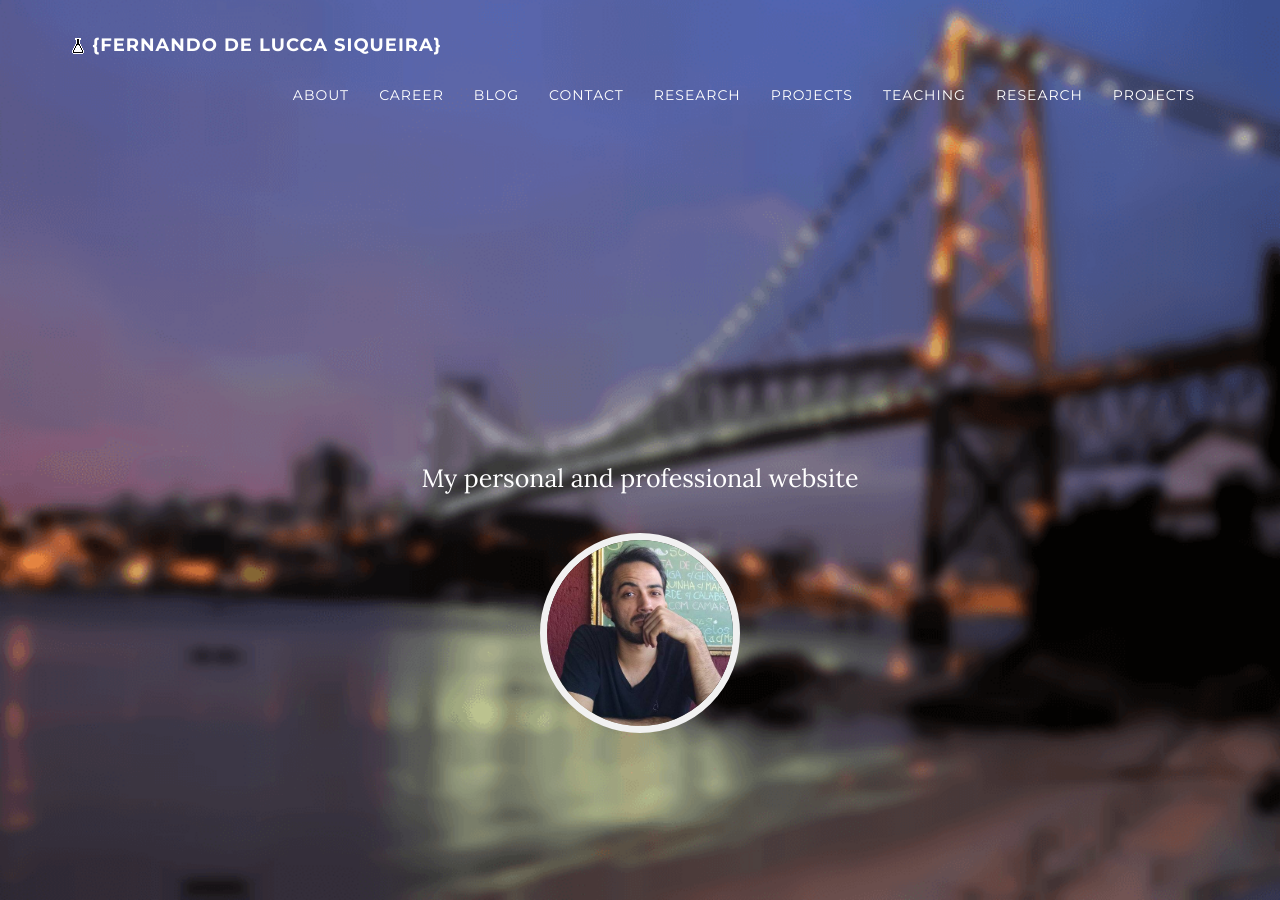
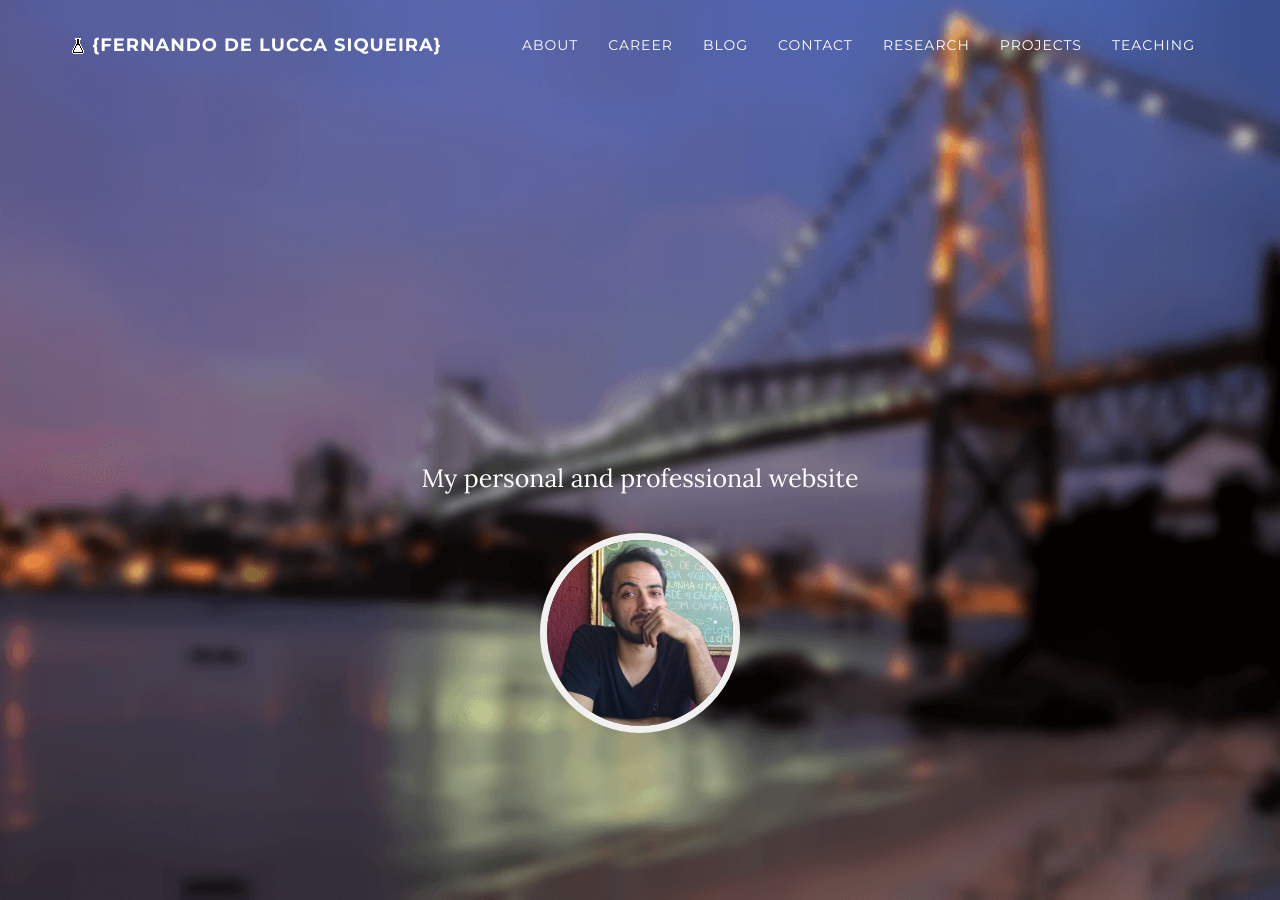
Before and after one commit to fernandolkf/fernandolkf.github.io, a Jekyll site: the page built from index.html, in a window 1280 px wide and 900 px high. Built offline with Jekyll 4.4.1, drawn with Linux system fonts in a browser that asks for light colours; comment, search, counter and statistics services are not loaded.

Commit message:
Fixing menu

```diff
--- a/_includes/navigation.html
+++ b/_includes/navigation.html
@@ -42,6 +42,18 @@
                       <li>
                         <a class="page-scroll" href="/blog/index.html"> {{ p[0] }} </a>
                       </li>
+                      {% elsif p[0] == "Research" %}
+                      <li>
+                        <a class="page-scroll" href="/research"> {{ p[0] }} </a>
+                      </li>
+                      {% elsif p[0] == "Projects" %}
+                      <li>
+                        <a class="page-scroll" href="/projects"> {{ p[0] }} </a>
+                      </li>
+                      {% elsif p[0] == "Teaching" %}
+                      <li>
+                        <a class="page-scroll" href="/teaching"> {{ p[0] }} </a>
+                      </li>
                     {% else %}
                       <li>
                         <a class="page-scroll" href="/index.html#{{ p[1] }}"> {{ p[0] }} </a>
@@ -51,13 +63,6 @@
 
                 {% endif %}
 
-                                <li>
-                  <a href="/research">Research</a>
-                </li>
-                <li>
-                  <a href="/projects">Projects</a>
-                </li>
-
             </ul>
         </div>
     </div>
```
